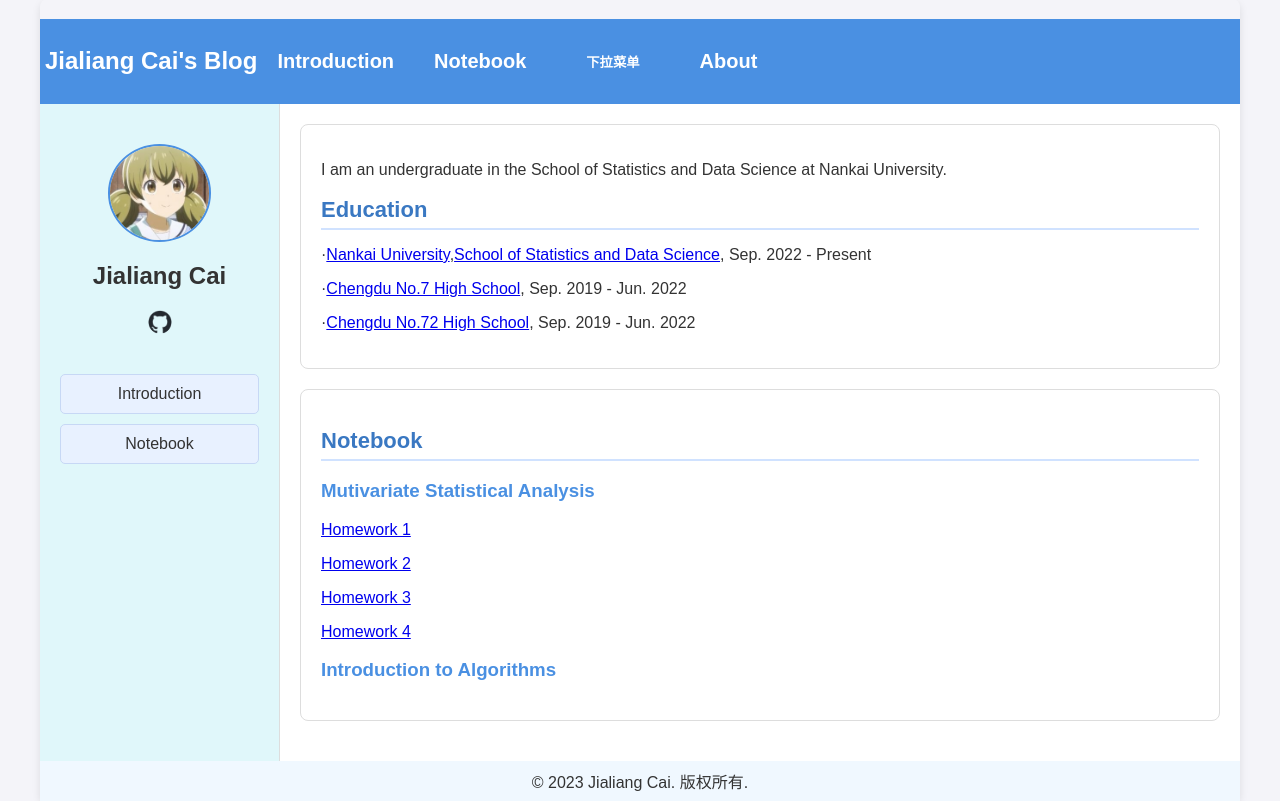
After one commit to psa1K/cjlia, a PHP site: page / in a window 1280 px wide. The commit adds this page. Run offline with PHP 8.4, Linux system fonts and the light colour scheme.

Commit message:
Add files via upload

```diff
--- /dev/null
+++ b/footer.php
@@ -0,0 +1,4 @@
+<!-- footer.php -->
+<footer>
+    <p>&copy; 2023 Jialiang Cai. 版权所有.</p>
+</footer>
--- /dev/null
+++ b/header.php
@@ -0,0 +1,18 @@
+<div class="header">
+    <ul>
+        <div>Jialiang Cai's Blog</div>
+        <li><a href="./Introduction_page.php">Introduction</a></li>
+        <li><a href="./Notebook_page.php">Notebook</a></li>
+        <li>
+            <div class="dropdown">
+                <button class="dropbtn">下拉菜单</button>
+                <div class="dropdown-content">
+                    <a href="#">链接 1</a>
+                    <a href="#">链接 2</a>
+                    <a href="#">链接 3</a>
+                </div>
+            </div>
+        </li>
+        <li><a href="./about.php">About</a></li>
+    </ul>
+</div>
--- /dev/null
+++ b/index.php
@@ -0,0 +1,45 @@
+<!-- index.php -->
+<!DOCTYPE html>
+<html lang="en">
+
+<head>
+    <title>Jialiang Cai's Blog</title>
+    <meta charset="UTF-8" />
+    <meta name="viewport" content="width=device-width, initial-scale=1.0" />
+    <link rel="stylesheet" href="style.css" />
+    <base target="_blank" />
+</head>
+
+<body>
+    <div class="container">
+        <?php include('header.php'); ?>
+        <div class="row content">
+            <div class="info">
+                <img src="./head.jpg" alt="my Photo" class="profile-image" />
+                <div class="name">Jialiang Cai</div>
+                <div class="social-icons">
+                    <a href="https://github.com/psa1K/" class="icon-link">
+                        <img src="./github.png" alt="GitHub" class="icon" />
+                    </a>
+                </div>
+                <div class="column catalogue sidebar">
+                    <ul>
+                        <li data-target="Introduction">Introduction</li>
+                        <li data-target="Notebook">Notebook</li>
+                    </ul>
+                </div>
+            </div>
+            <div class="right-content" id="content-area">
+                <?php include'introduction.php'; ?>
+                <?php include'notebook.php'; ?>
+            </div>
+        </div>
+        <?php include 'footer.php'; ?>
+    </div>
+
+
+
+    <script src="script.js"></script>
+</body>
+
+</html>
--- /dev/null
+++ b/introduction.php
@@ -0,0 +1,23 @@
+<!-- introduction.php -->
+<div id="Introduction">
+    <p>
+        I am an undergraduate in the School of Statistics and Data Science
+        at Nankai University.
+    </p>
+    <h2>Education</h2>
+    <p>
+        ·<a href="https://www.nankai.edu.cn/">Nankai University</a>,<a
+            href="https://stat.nankai.edu.cn/"
+            >School of Statistics and Data Science</a
+        >, Sep. 2022 - Present
+    </p>
+    <p>
+        ·<a href="https://www.cdqz.net/">Chengdu No.7 High School</a
+        >, Sep. 2019 - Jun. 2022
+    </p>
+    <p>
+        <!-- 继续添加内容... -->
+        ·<a href="https://www.cdqz.net/">Chengdu No.72 High School</a
+        >, Sep. 2019 - Jun. 2022
+    </p>
+</div>
--- /dev/null
+++ b/notebook.php
@@ -0,0 +1,17 @@
+<div id="Notebook">
+    <h2>Notebook</h2>
+    <h3>Mutivariate Statistical Analysis</h3>
+    <p>
+        <a href="./Mutivariate Statistical Analysis/Homework/Homework 1.pdf">Homework 1</a>
+    </p>
+    <p>
+        <a href="./Mutivariate Statistical Analysis/Homework/Homework 2.pdf">Homework 2</a>
+    </p>
+    <p>
+        <a href="./Mutivariate Statistical Analysis/Homework/Homework 3.pdf">Homework 3</a>
+    </p>
+    <p>
+        <a href="./Mutivariate Statistical Analysis/Homework/Homework 4.pdf">Homework 4</a>
+    </p>
+    <h3>Introduction to Algorithms</h3>
+</div>
--- a/style.css
+++ b/style.css
@@ -12,21 +12,23 @@ body {
 .container {
   display: flex;
   flex-direction: column;
-  width: 95%;
-  height: 95%;
+  width: 100%;
+  min-height: 100vh;
   max-width: 1200px;
   box-shadow: 0 4px 8px rgba(0, 0, 0, 0.1);
   border-radius: 8px;
-  overflow: hidden;
+  justify-content: flex-end;
 }
 
 .header {
+  display: flex;
   background-color: #4a90e2;
   color: #fff;
-  text-align: center;
-  padding: 20px;
+  align-items: center;
+  padding: 5px;
   font-size: 24px;
   font-weight: bold;
+  margin-top: 20px;
 }
 
 .row.content {
@@ -48,7 +50,7 @@ body {
 
 .profile-image {
   display: block;
-  max-width: 150px;
+  max-width: 100px;
   margin: 20px auto;
   border-radius: 50%;
   border: 2px solid #4a90e2;
@@ -85,10 +87,13 @@ body {
   padding: 20px;
   box-sizing: border-box;
   overflow-y: auto;
+  scroll-behavior: smooth;
+  overflow: auto;
+  max-height: 100vh;
 }
 
-#content1,
-#content2 {
+#Introduction,
+#Notebook {
   padding: 20px;
   border: 1px solid #ddd; /* Border around content areas */
   border-radius: 8px; /* Rounded corners */
@@ -136,12 +141,97 @@ h3 {
   transform: scale(1.1);
 }
 
+footer {
+  display: flex;
+  margin-top: auto; /* 设置footer的上外边距为auto */
+  background-color: #f0f8ff;
+  bottom: 0;
+  align-items: center;
+  justify-content: center;
+  height: 2.5rem; /* Footer height */
+}
+
+.footer-content p {
+  margin: 0; /* 去掉段落的外边距 */
+  color: #d63a3a; /* 设置段落文字颜色 */
+}
+/*navbar*/
+.header ul {
+  list-style-type: none;
+  margin: 0;
+  padding: 0;
+  display: flex;
+  align-items: center;
+}
+
+.header ul li {
+  padding: 14px 20px;
+}
+
+/* 链接样式 */
+.header ul li a {
+  color: white;
+  text-align: center;
+  text-decoration: none;
+  display: block;
+  font-family: Arial, sans-serif;
+  font-size: 20px;
+  font-weight: bold;
+}
+
+/* 鼠标悬停效果 */
+.header ul li a:hover {
+  transform: scale(1.1);
+}
+
+/* 下拉菜单样式 */
+.dropdown {
+  position: relative;
+  display: inline-block;
+}
+
+.dropbtn {
+  cursor: pointer;
+  color: white;
+  font-weight: bold;
+  border: none;
+  background: none;
+  padding: 14px 20px;
+}
+
+/* 下拉内容样式 */
+.dropdown-content {
+  display: none; /* 默认隐藏下拉内容 */
+  position: absolute;
+  background-color: #a6a6a6;
+  min-width: 100px;
+  box-shadow: 0px 8px 16px rgba(0, 0, 0, 0.2);
+  z-index: 1;
+}
+
+.dropdown-content a {
+  color: white;
+  padding: 12px 10px;
+  text-decoration: none;
+  display: block;
+}
+
+.dropdown-content a:hover {
+  background-color: #6f6f6f;
+}
+
+/* 鼠标悬停时显示下拉内容 */
+.dropdown:hover .dropdown-content {
+  display: block; /* 鼠标悬停时显示 */
+}
+
 @media (max-width: 768px) {
   .row.content {
     flex-direction: column;
   }
 
   .info {
+    display: none;
     width: 100%;
     border-right: none;
     border-bottom: 1px solid #ddd;
@@ -149,5 +239,9 @@ h3 {
 
   .right-content {
     width: 100%;
+    scroll-behavior: smooth;
+    overflow: auto;
+    max-height: 100vh;
+    margin: 10px;
   }
 }
```
Also changed, not shown: Introduction_page.php (added, +44 -0 lines), Notebook_page.php (added, +44 -0 lines).
